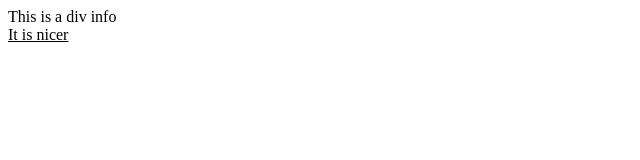
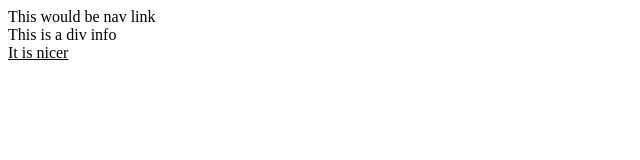
Before and after one commit to E1507097/MyGit, a plain HTML site: page index.html in a window 1280 px wide. Shown: the whole page, without its empty margins (0-640 px from the left). Drawn offline with Linux system fonts and the light colour scheme.

Commit message:
NAV Changes

```diff
--- a/index.html
+++ b/index.html
@@ -1,5 +1,6 @@
 <html>
 	<body>
+		<nav>This would be nav link</nav>
 		<div>This is a div info</div>
 		<u>It is nicer</u>
 	</body>
```
